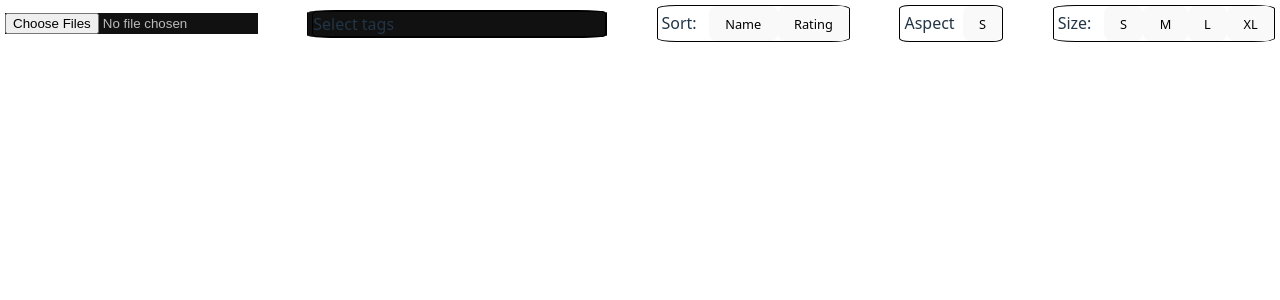
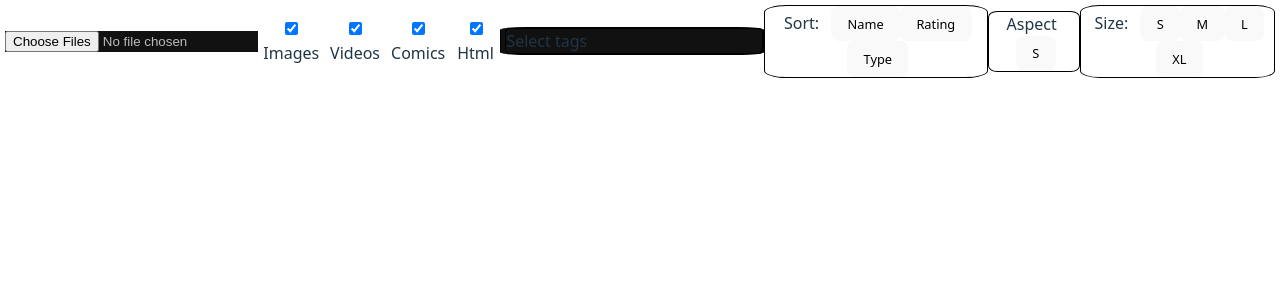
Before and after one commit to sbingley22/local-img-viewer, a React (Vite) app: page / in a window 1280 px wide. Shown: the top 300 px of the page. Built offline with nearby package versions, Linux system fonts and the light colour scheme.

Commit message:
added html loading and file type loading/viewing toggle

```diff
--- a/src/App.jsx
+++ b/src/App.jsx
@@ -2,6 +2,7 @@ import { useState } from 'react'
 import './App.css'
 import HeaderTools from './components/HeaderTools.jsx'
 import Gallery from './components/Gallery.jsx'
+import HtmlGallery from './components/HtmlGallery.jsx'
 
 function App() {
   const [images, setImages] = useState([])
@@ -9,6 +10,11 @@ function App() {
   const [aspect, setAspect] = useState('square')
   const [thumbSize, setThumbSize] = useState('S')
   const [sortBy, setSortBy] = useState('name')
+  const [htmlLinks, setHtmlLinks] = useState([])
+  const [showImages, setShowImages] = useState(true)
+  const [showVideos, setShowVideos] = useState(true)
+  const [showComics, setShowComics] = useState(true)
+  const [showHtmlLinks, setShowHtmlLinks] = useState(true)
 
   return (
     <>
@@ -20,7 +26,20 @@ function App() {
         setAspect={setAspect}
         setThumbSize={setThumbSize}
         setSortBy={setSortBy}
+        setHtmlLinks={setHtmlLinks}
+        showImages={showImages}
+        setShowImages={setShowImages}
+        showVideos={showVideos}
+        setShowVideos={setShowVideos}
+        showComics={showComics}
+        setShowComics={setShowComics}
+        showHtmlLinks={showHtmlLinks}
+        setShowHtmlLinks={setShowHtmlLinks}
       />
+
+      {showHtmlLinks && <HtmlGallery
+        htmlLinks={htmlLinks}
+      />}
 
       <Gallery
         images={images}
@@ -28,6 +47,9 @@ function App() {
         aspect={aspect}
         thumbSize={thumbSize}
         sortBy={sortBy}
+        showImages={showImages}
+        showVideos={showVideos}
+        showComics={showComics}
       />
     </>
   )
--- a/src/components/FolderInput.jsx
+++ b/src/components/FolderInput.jsx
@@ -4,9 +4,9 @@ import JSZip from 'jszip'
 import '../App.css'
 import './HeaderTools.css'
 
-const imageExtensions = ['.jpg', '.jpeg', '.png', '.gif', '.bmp', '.webp', '.svg', '.tiff', '.ico', '.heic', '.ip', '.ij', '.iw', '.cbz', '.cb', '.ic', '.im', '.mp4', '.mp']
+const imageExtensions = ['.jpg', '.jpeg', '.png', '.gif', '.bmp', '.webp', '.svg', '.tiff', '.ico', '.heic', '.ip', '.ij', '.iw', '.cbz', '.cb', '.ic', '.im', '.mp4', '.mp', '.htm', '.html']
 
-function FolderInput({ setImages }) {
+function FolderInput({ setImages, setHtmlLinks, showImages, showVideos, showComics, showHtmlLinks }) {
   const folderInputRef = useRef(null)
 
   useEffect(() => {
@@ -28,6 +28,9 @@ function FolderInput({ setImages }) {
     const pngType = ['.png', '.ip'];
     const comicType = ['.cbz', '.cb', '.cbr', '.ic']
     const mp4Type = ['.mp4', '.mp', '.im']
+    const htmlType = ['.html', '.htm']
+
+    const tempHtmlLinks = []
 
     const processFile = (file) => {
       return new Promise((resolve) => {
@@ -36,10 +39,12 @@ function FolderInput({ setImages }) {
         const isJPG = jpgType.includes(ext);
         const isCBZ = comicType.includes(ext)
         const isMP4 = mp4Type.includes(ext)
+        const isHtml = htmlType.includes(ext)
 
         let comment = null, rating = null, tags = [], title = null, subject = [];
 
         if (isPNG) {
+          if (!showImages) return resolve(null)
           const reader = new FileReader();
           reader.onload = e => {
             const text = new TextDecoder().decode(e.target.result);
@@ -78,6 +83,7 @@ function FolderInput({ setImages }) {
           reader.readAsArrayBuffer(file);
         }
         else if (isJPG) {
+          if (!showImages) return resolve(null)
           exifr.parse(file, { xmp: true }).then(meta => {
             comment = meta?.XPComment || '';
             rating = meta?.Rating || null;
@@ -103,6 +109,7 @@ function FolderInput({ setImages }) {
           }).catch(() => resolve(null));
         }
         else if (isCBZ) {
+          if (!showComics) return resolve(null)
           const zip = new JSZip();
           zip.loadAsync(file).then(async (unzipped) => {
             const images = [];
@@ -160,6 +167,7 @@ function FolderInput({ setImages }) {
           });
         }
         else if (isMP4) {
+          if (!showVideos) return resolve(null)
           const videoURL = URL.createObjectURL(file)
           const video = document.createElement('video')
 
@@ -206,7 +214,17 @@ function FolderInput({ setImages }) {
             resolve(null)
           })
         }
+        else if (isHtml) {
+          if (!showHtmlLinks) return resolve(null)
+          const link = URL.createObjectURL(file)
+          tempHtmlLinks.push({
+            name: file.name,
+            link: link,
+          })
+          resolve(null)
+        }
         else {
+          if (!showImages) return resolve(null)
           const reader = new FileReader();
           reader.onload = () => {
             const displayReader = new FileReader();
@@ -232,6 +250,9 @@ function FolderInput({ setImages }) {
     const allImageData = await Promise.all(files.map(processFile));
     setImages(allImageData.filter(Boolean)); // Remove any failed/null entries
     //console.log(allImageData)
+
+    setHtmlLinks(tempHtmlLinks)
+    //console.log(tempHtmlLinks)
   }
 
   return (
@@ -240,7 +261,7 @@ function FolderInput({ setImages }) {
       ref={folderInputRef}
       id="folderInput"
       multiple
-      accept="image/*,.heic,.webp,.svg,.bmp,.tiff,.ico,.ip,.iw,.ij,.ig,.im,.ic,.cbz,.mp4"
+      accept="image/*,.heic,.webp,.svg,.bmp,.tiff,.ico,.ip,.iw,.ij,.ig,.im,.ic,.cbz,.mp4,.htm,.html"
       onChange={handleFolderChange}
     />
 
--- a/src/components/Gallery.jsx
+++ b/src/components/Gallery.jsx
@@ -14,7 +14,7 @@ const styles = {
   }
 }
 
-function Gallery({ images, tags, aspect, thumbSize, sortBy }) {
+function Gallery({ images, tags, aspect, thumbSize, sortBy, showImages, showVideos, showComics }) {
   const [displayImages, setDisplayImages] = useState([])
   const [selectedImage, setSelectedImage] = useState(null)
   const [selectedDisplayIndex, setSelectedDisplayIndex] = useState(null)
@@ -60,6 +60,15 @@ function Gallery({ images, tags, aspect, thumbSize, sortBy }) {
         return 0
       })
     }
+    else if (sortBy === "type") {
+      tempArray.sort((a, b) => {
+        const fileTypeA = images[a].fileType
+        const fileTypeB = images[b].fileType
+        if (fileTypeA > fileTypeB) return 1
+        if (fileTypeA < fileTypeB) return -1
+        return 0
+      })
+    }
     setDisplayImages(tempArray)
   }, [sortBy])
 
@@ -95,17 +104,24 @@ function Gallery({ images, tags, aspect, thumbSize, sortBy }) {
 
   return (
     <div style={styles.gallery}>
-      {displayImages.map((imageIndex, index) => (
+      {displayImages.map((imageIndex, index) => {
+        const image = images[imageIndex]
+        if (!showImages && image.fileType === "img") return null
+        if (!showVideos && image.fileType === "video") return null
+        if (!showComics && image.fileType === "comic") return null
+
+        return (
           <Thumbnail
-          key={images[imageIndex].fileName}
-          image={images[imageIndex]}
+            key={image.fileName}
+            image={image}
             displayIndex={index}
             imageIndex={imageIndex}
             showImage={showImage}
             aspect={aspect}
             thumbSize={thumbSize}
           />
-      ))}
+        )
+      })}
 
       {selectedImage !== null && <ImageOverlay
         image={images[selectedImage]}
--- a/src/components/HeaderTools.jsx
+++ b/src/components/HeaderTools.jsx
@@ -6,7 +6,7 @@ import FolderInput from './FolderInput'
 
 const aspectString = ['square', 'landscape', 'portrait']
 
-function HeaderTools({ images, setImages, tags, setTags, setAspect, setThumbSize, setSortBy }) {
+function HeaderTools({ images, setImages, tags, setTags, setAspect, setThumbSize, setSortBy, showHtmlLinks, showImages, setShowImages, showVideos, setShowVideos, showComics, setShowComics, setShowHtmlLinks, setHtmlLinks }) {
   const [aspectIndex, setAspectIndex] = useState(0)
 
   const nextAspect = () => {
@@ -22,7 +22,50 @@ function HeaderTools({ images, setImages, tags, setTags, setAspect, setThumbSize
 
   return (
     <header>
-      <FolderInput setImages={setImages} />
+      <FolderInput
+        setImages={setImages}
+        setHtmlLinks={setHtmlLinks}
+        showImages={showImages}
+        showVideos={showVideos}
+        showComics={showComics}
+        showHtmlLinks={showHtmlLinks}
+      />
+      <label>
+        <input
+          name="showImages"
+          type='checkbox'
+          checked={showImages}
+          onChange={(e)=>setShowImages(e.target.checked)}
+        />
+        Images
+      </label>
+      <label>
+        <input
+          name="showVideos"
+          type='checkbox'
+          checked={showVideos}
+          onChange={(e)=>setShowVideos(e.target.checked)}
+        />
+        Videos
+      </label>
+      <label>
+        <input
+          name="showComics"
+          type='checkbox'
+          checked={showComics}
+          onChange={(e)=>setShowComics(e.target.checked)}
+        />
+        Comics
+      </label>
+      <label>
+        <input
+          name="showHtml"
+          type='checkbox'
+          checked={showHtmlLinks}
+          onChange={(e)=>setShowHtmlLinks(e.target.checked)}
+        />
+        Html
+      </label>
       <TagsTool
         images={images}
         tags={tags}
@@ -32,6 +75,7 @@ function HeaderTools({ images, setImages, tags, setTags, setAspect, setThumbSize
         <p>Sort:  </p>
         <button onClick={()=>setSortBy('name')}>Name</button>
         <button onClick={()=>setSortBy('rating')}>Rating</button>
+        <button onClick={()=>setSortBy('type')}>Type</button>
       </div>
       <div>
         <p>Aspect</p>
--- /dev/null
+++ b/src/components/HtmlGallery.jsx
@@ -0,0 +1,33 @@
+const styles = {
+  HtmlGalleryContainer: {
+    display: 'flex',
+    flexWrap: 'wrap',
+  },
+  htmlLink: {
+    border: '2px solid #111',
+    margin: '5px',
+    padding: '5px 10px',
+    borderRadius: '20%',
+    background: '#000',
+    color: '#ddd',
+  }
+}
+function HtmlGallery({ htmlLinks }) {
+  return (
+    <div style={styles.HtmlGalleryContainer}>
+      {htmlLinks.map(({name, link}, index) => (
+        <a
+          key={name + index}
+          style={styles.htmlLink}
+          href={link}
+          target="_blank"
+          rel="noopener noreferrer"
+        >
+          {name.slice(0, name.lastIndexOf('.'))}
+        </a>
+      ))}
+    </div>
+  )
+}
+
+export default HtmlGallery
--- a/src/components/TagsTool.jsx
+++ b/src/components/TagsTool.jsx
@@ -40,7 +40,6 @@ function TagsTool({ images, tags, setTags }) {
   }
 
   const removeTag = (tag) => {
-    console.log("Removing Tag!", tag)
     const index = tags.indexOf(tag)
     if (index > -1) {
       const tempTags = [...tags]
@@ -50,7 +49,6 @@ function TagsTool({ images, tags, setTags }) {
   }
 
   const handleTagChange = (e) => {
-    console.log(e)
     const checked = e.target.checked
     const value = e.target.value
 
```
Also changed, not shown: 1 other file (tests, documents, lock files or other folders). Lines whose indentation alone changed are shown as unchanged.
